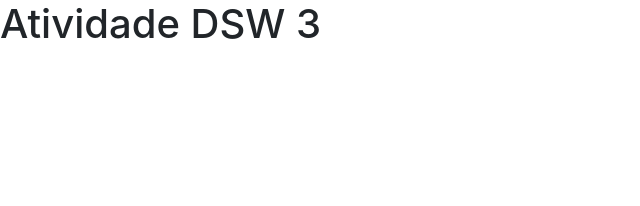
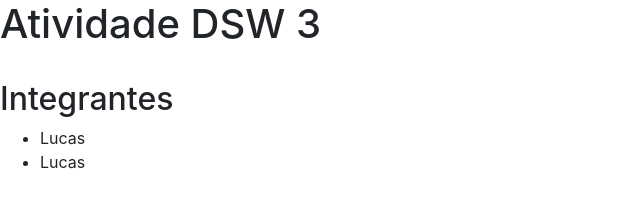
Before and after one commit to LunaHenrique/dsw-atividade-3, a plain HTML site: page index.html in a window 1280 px wide. Shown: the whole page, without its empty margins (0-640 px from the left). Drawn offline with nearby package versions, Linux system fonts and the light colour scheme.

Commit message:
Lista de integrantes teste

```diff
--- a/index.html
+++ b/index.html
@@ -11,7 +11,13 @@
     <title>DSW-3</title>
   </head>
   <body>
-    <h1>Atividade DSW 3</h1>
+    <h1>Atividade DSW 3</h1><br>
+
+    <h2>Integrantes</h2>
+    <ul>
+        <li>Lucas</li>
+        <li>Lucas</li>
+    </ul>
 
     <!-- JavaScript (Opcional) -->
     <!-- jQuery primeiro, depois Popper.js, depois Bootstrap JS -->
```
